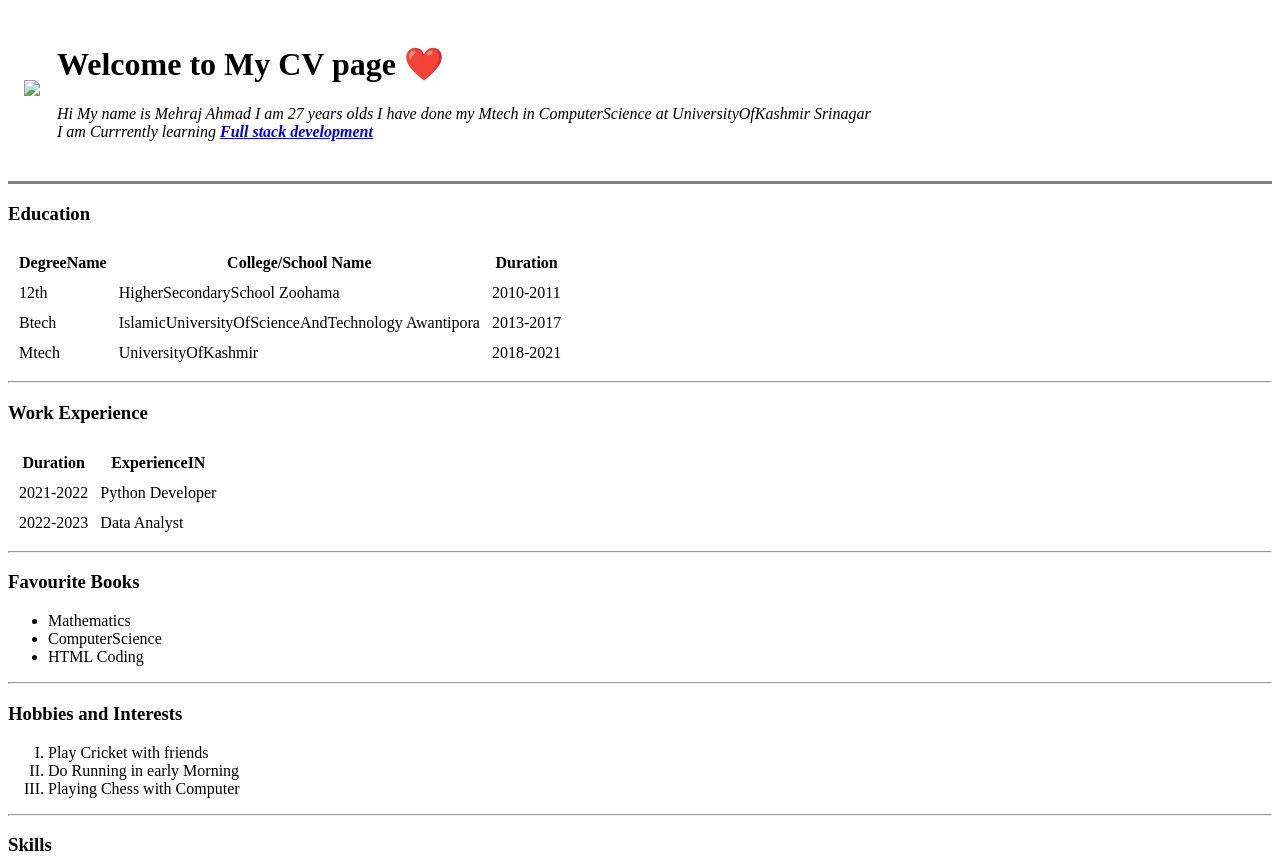
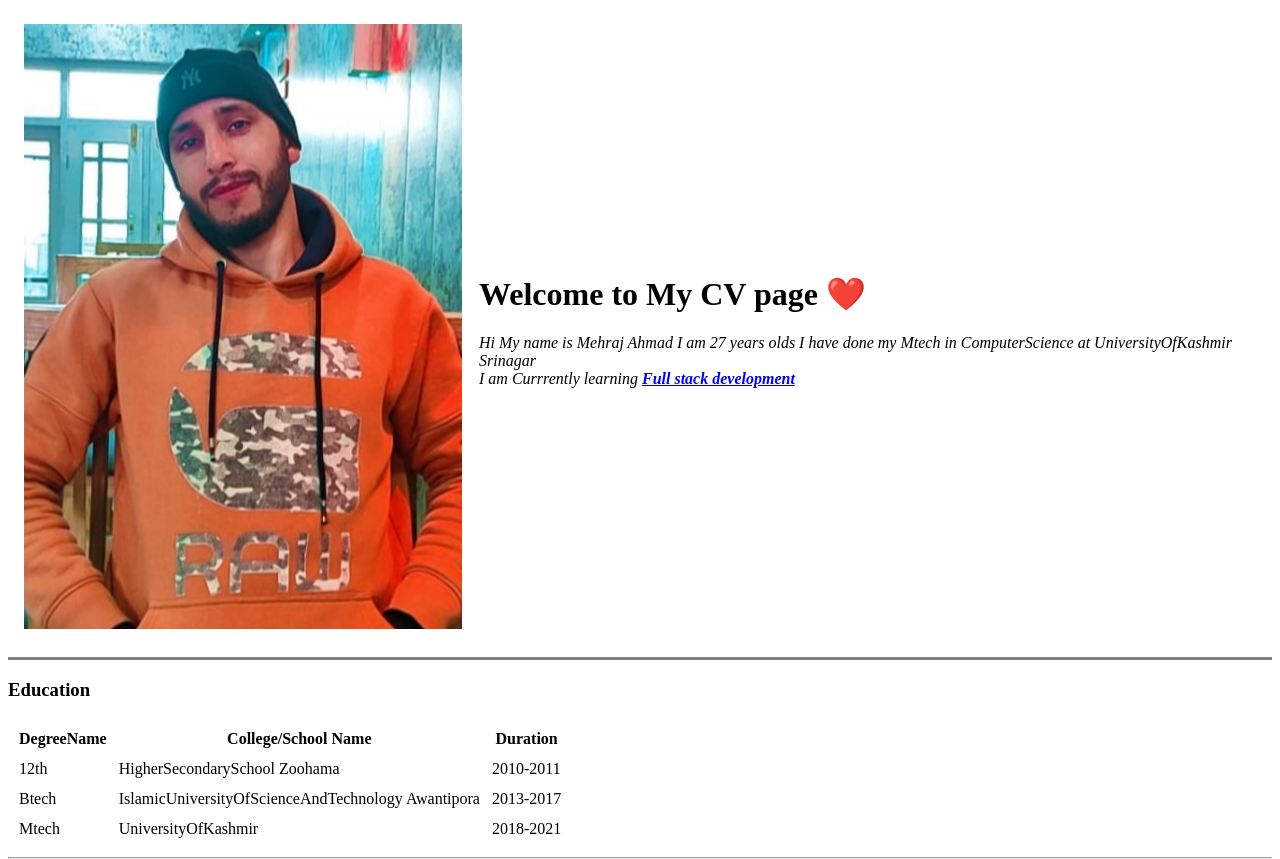
Before and after one commit to MehrajAhmadBhat/CV, a plain HTML site: page index.html in a window 1280 px wide. Shown: the top 859 px of the page. Drawn offline with Linux system fonts and the light colour scheme.

Commit message:
Update index.html

```diff
--- a/index.html
+++ b/index.html
@@ -6,7 +6,7 @@
 </head>
 <body>
     <table cellspacing="15">
-        <tr> <td><img src="Mehraj.jpg"> </td>
+        <tr> <td><img src="Mehraj2.jpg"> </td>
              <td><h1>Welcome to My CV page ❤️ </h1>
     <p><em>Hi My name is Mehraj Ahmad I am 27 years olds I have done my Mtech in ComputerScience at UniversityOfKashmir Srinagar <br>
          I am Currrently learning <strong><a href="https://www.w3schools.com/whatis/whatis_fullstack.asp">  Full stack development</a> </strong></em></p>
```
